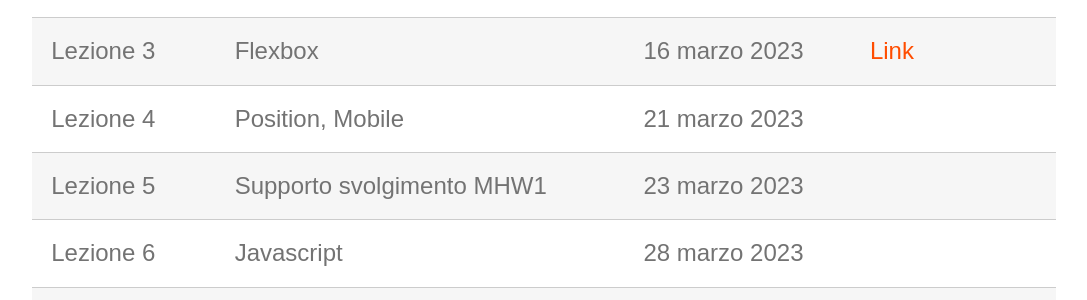
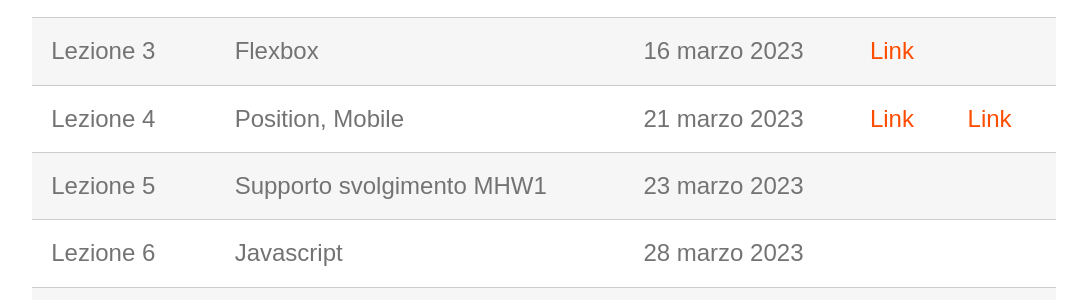
Before and after one commit to perceivelab/wp-al-23, a Jekyll site: the page built from lezioni.md, in a window 1280 px wide. Shown: the part 520-820 px from the top of the page, without its empty margins (96-1183 px from the left). Built offline with Jekyll 4.4.1, drawn with Linux system fonts in a browser that asks for light colours; our own code applies the rules of GitHub Pages for plain Markdown files.

Commit message:
Added lezione 4

```diff
--- a/lezioni.md
+++ b/lezioni.md
@@ -11,7 +11,7 @@ layout: page
 |              | Guida utilizzo GitHub            | 7 marzo 2023   | [Link](https://studentiunict-my.sharepoint.com/:b:/g/personal/simone_palazzo_unict_it/ERWnXg4DIuJDhQCY3yqbhYcBfgEt0d-U3G28Z5QiGAtTCQ?e=8OihXD) |
 | Lezione 2    | CSS Box Model                    | 14 marzo 2023  | [Link](https://studentiunict-my.sharepoint.com/:b:/g/personal/simone_palazzo_unict_it/ERyp81di0s9JufMn-UQDBksBphvCxIewCbEjm19h3nIQmw?e=kySh0o) |
 | Lezione 3    | Flexbox                          | 16 marzo 2023  | [Link](https://studentiunict-my.sharepoint.com/:b:/g/personal/simone_palazzo_unict_it/EcDQ47LYLGtAm3AgtIyuTEMBdSkS644a6a7Yi3B2aEoHzw?e=Ygb72T) |
-| Lezione 4    | Position, Mobile                 | 21 marzo 2023  | |
+| Lezione 4    | Position, Mobile                 | 21 marzo 2023  | [Link](https://studentiunict-my.sharepoint.com/:b:/g/personal/simone_palazzo_unict_it/ET9cCOqdA5lDkchgvDTVoCgBS4ooIPW8vCStCTA7HP8new?e=r9DjFP) | [Link](https://studentiunict-my.sharepoint.com/:u:/g/personal/simone_palazzo_unict_it/EaHcYyUl_WdJpyiNaS5__LQBhjnpRpZrN7kM_XRqEyN60A?e=SBd89X) |
 | Lezione 5    | Supporto svolgimento MHW1        | 23 marzo 2023  | |
 | Lezione 6    | Javascript                       | 28 marzo 2023  | |
 | Lezione 7    | Javascript - DOM ed Eventi       | 30 marzo 2023  | |
```
